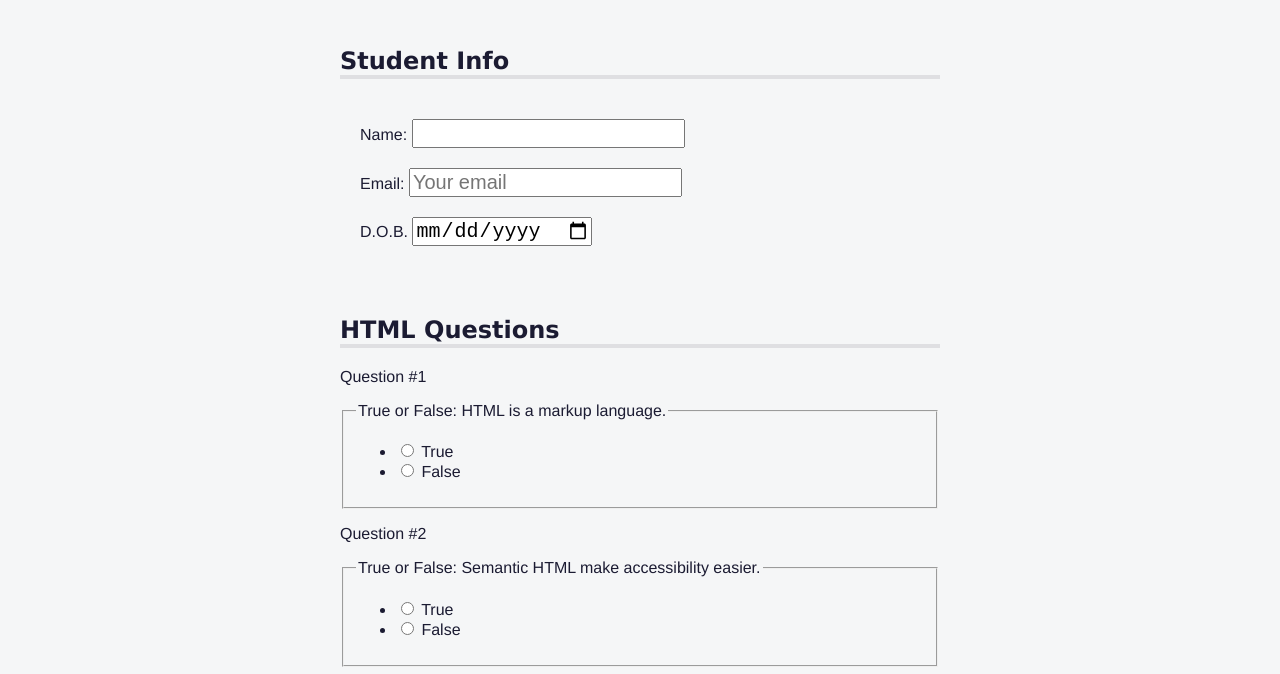
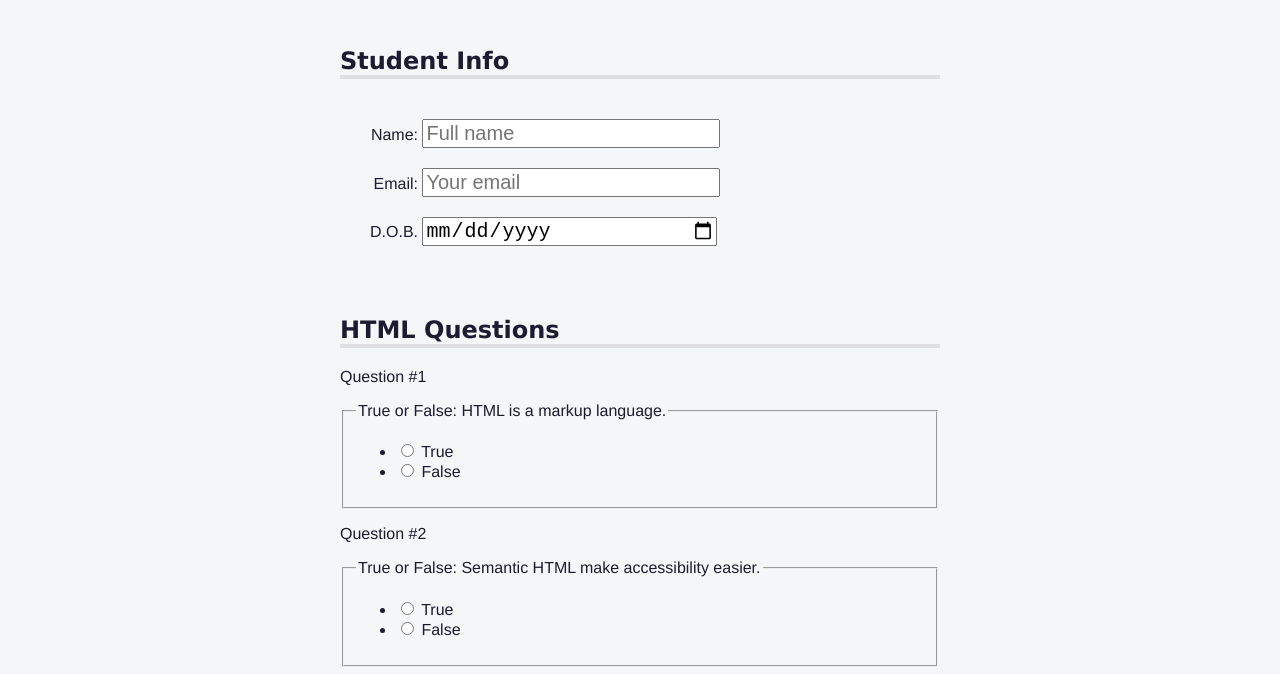
Before and after one commit to rick-rodriguez16/freecodecamp-practice, a plain HTML site: page accessibility-quiz/index.html in a window 1280 px wide. Shown: the part 53-727 px from the top of the page. Drawn offline with Linux system fonts and the light colour scheme.

Commit message:
Updating accessibility-quiz

```diff
--- a/accessibility-quiz/index.html
+++ b/accessibility-quiz/index.html
@@ -26,7 +26,7 @@
                 <h2 id="student-info">Student Info</h2>
                 <div class="info">
                     <label for="name">Name: </label>
-                    <input id="name" type="text" name="name" />
+                    <input id="name" type="text" name="name" placeholder="Full name" />
                 </div>
                 <div class="info">
                     <label for="email">Email: </label>
--- a/accessibility-quiz/styles.css
+++ b/accessibility-quiz/styles.css
@@ -88,6 +88,8 @@ li > a {
     padding: 20px 0 0 20px;
 }
 
+
+
 .formrow {
     margin-top: 20px;
     padding: 0 20px 0 20px;
@@ -95,6 +97,22 @@ li > a {
 
 input {
     font-size: 20px;
+}
+
+.info input,
+.info label {
+    display: inline-block;
+    text-align: right;
+}
+
+.info input {
+    width: 50%;
+    text-align: left;
+}
+
+.info label {
+    width: 10%;
+    min-width: 55px;
 }
 
 .sr-only {
```
